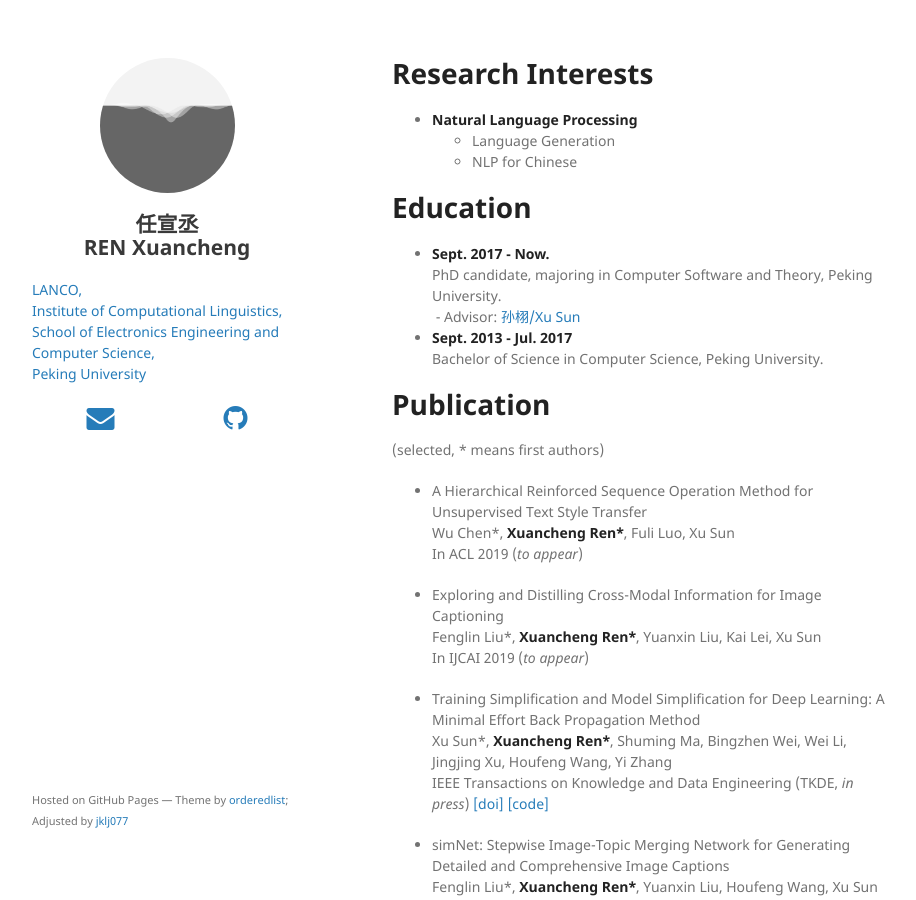
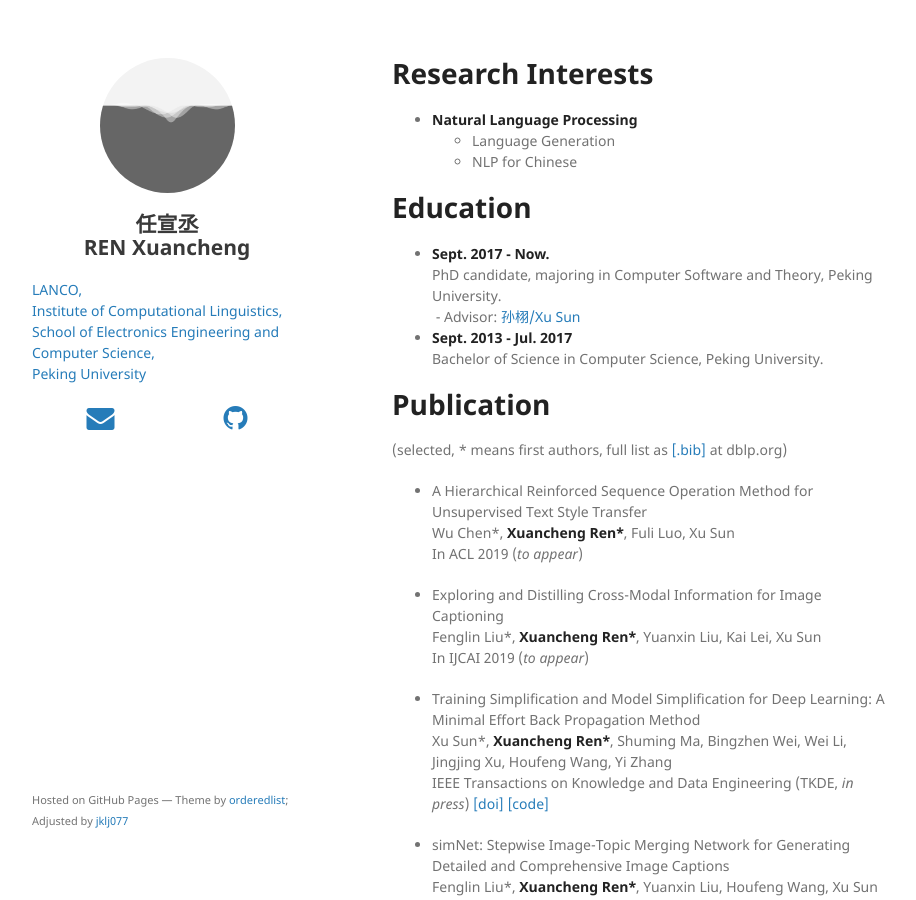
Before and after one commit to jklj077/jklj077.github.io, a Jekyll site: the page built from index.md, in a window 1280 px wide and 900 px high. Shown: the whole window, without its empty margins (178-1094 px from the left). Built offline with Jekyll 4.4.1, drawn with Linux system fonts in a browser that asks for light colours; nearby versions of some CDN libraries; our own code applies the rules of GitHub Pages for plain Markdown files.

Commit message:
Update index.md

```diff
--- a/index.md
+++ b/index.md
@@ -18,7 +18,7 @@ layout: default
 
 # Publication
 
-(selected, \* means first authors)
+(selected, \* means first authors, full list as [[.bib]](https://dblp.org/pers/tb0/r/Ren:Xuancheng.bib) at dblp.org)
 
 * A Hierarchical Reinforced Sequence Operation Method for Unsupervised Text Style Transfer
   Wu Chen\*, **Xuancheng Ren\***, Fuli Luo, Xu Sun
```
